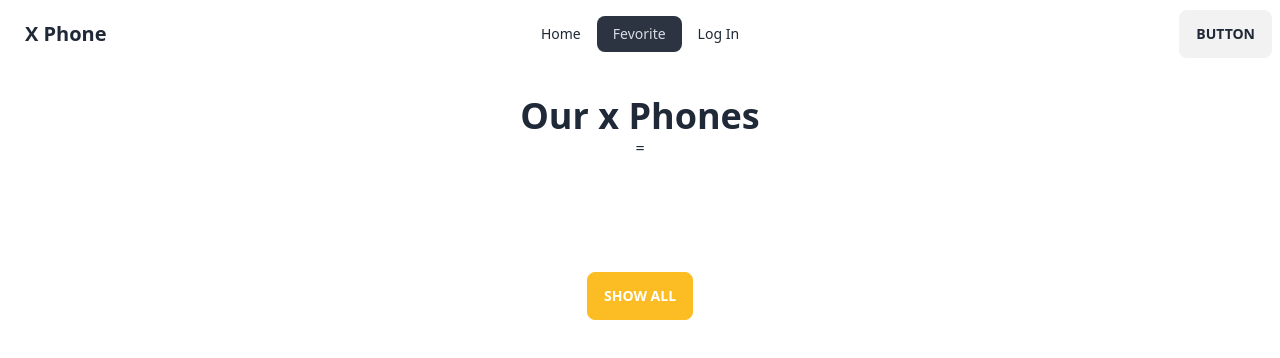
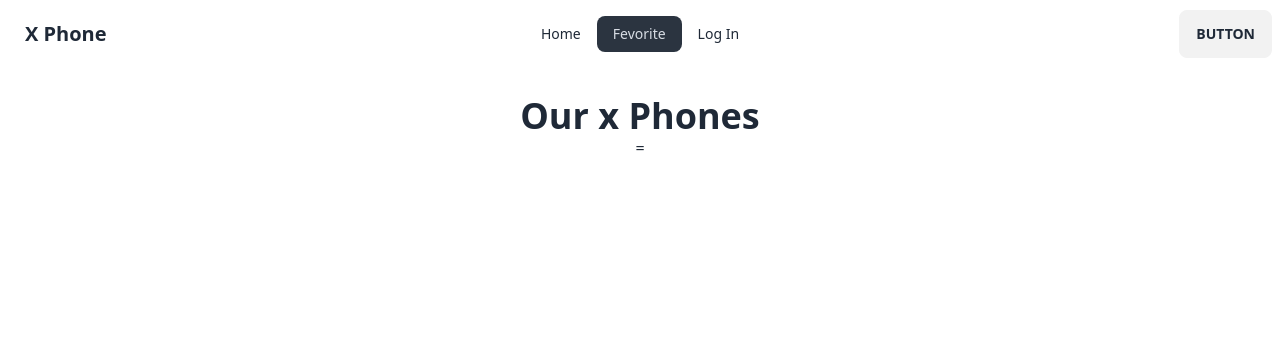
Before and after one commit to Fardin7864/phoneShop, a React (Vite) app: page /fevorite in a window 1280 px wide. Shown: the top 358 px of the page. Built offline with nearby package versions, Linux system fonts and the light colour scheme.

Commit message:
show all and show less button is now conditional

```diff
--- a/src/components/Fevorite/Fevorite.jsx
+++ b/src/components/Fevorite/Fevorite.jsx
@@ -8,8 +8,6 @@ const Fevorite = () => {
     const [isShowAll, setIsShowAll] = useState(false);
     const [toDisplayPhone, setToDisplayPhone]= useState([]);
     const [render, setRender] = useState(false);
-    // const storedPhones =  getFromLocalStorage();
-    // const displayPhone =   phones.filter(phone=> storedPhones.includes(phone.id))
 
     useEffect(() =>{
         const storedPhones =  getFromLocalStorage();
@@ -30,7 +28,7 @@ const Fevorite = () => {
           }
 
 
-         const phoneToDisplay = isShowAll ? toDisplayPhone : toDisplayPhone.slice(0,3);
+        const phoneToDisplay = isShowAll ? toDisplayPhone : toDisplayPhone.slice(0,3);
 
 
     return (
@@ -47,7 +45,8 @@ const Fevorite = () => {
     </div>
     <div>
         {
-            !isShowAll && <button onClick={handleShowAll} className="btn btn-warning text-white font-bold mb-10">Show all</button> || <button onClick={handleShowLess} className="btn btn-warning text-white font-bold mb-10">Show less</button>
+            toDisplayPhone.length > 3 &&
+           ( !isShowAll && <button onClick={handleShowAll} className="btn btn-warning text-white font-bold mb-10">Show all</button> || <button onClick={handleShowLess} className="btn btn-warning text-white font-bold mb-10">Show less</button>)
 
         }
     </div>
```
